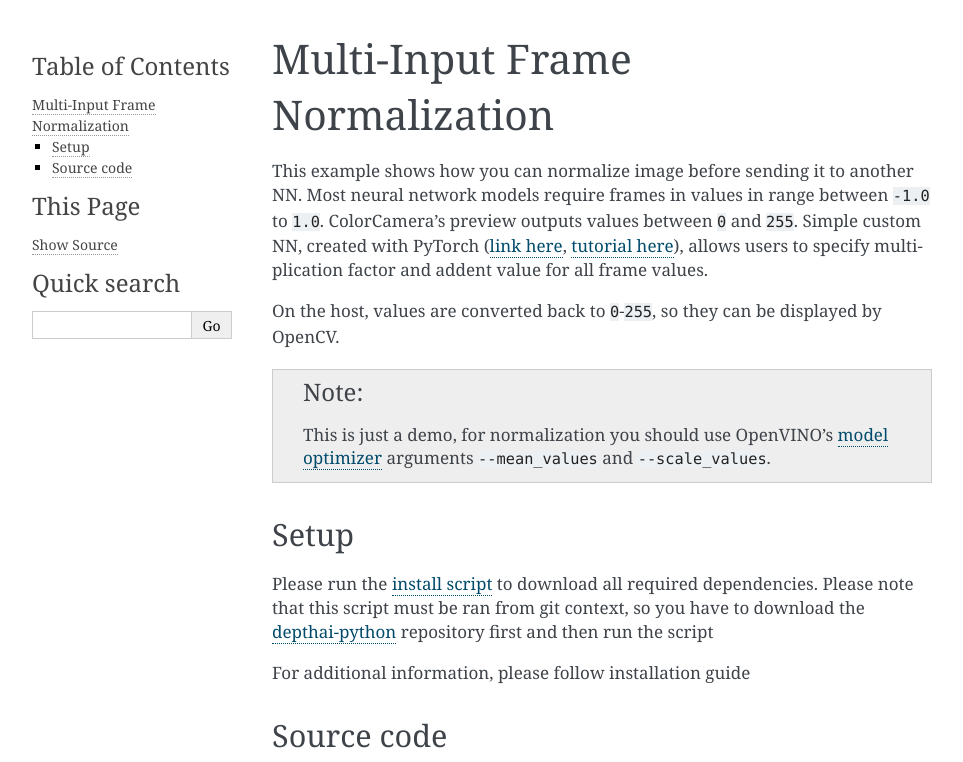
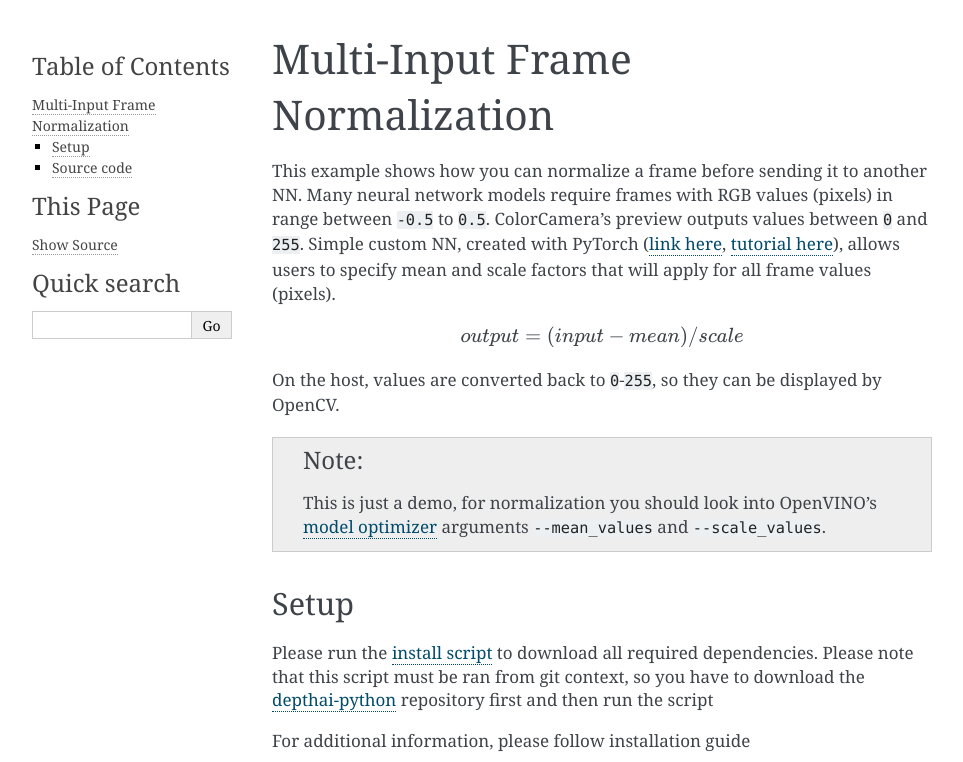
Before and after one commit to luxonis/depthai-python, a Sphinx documentation site: the page built from docs/source/samples/NeuralNetwork/normalization_multi_input.rst, in a window 1280 px wide, cut to the strip 0-762 px from the top of the page. Shown: the whole strip, without its empty margins (148-1111 px from the left). Built offline with Sphinx 7.4.7, drawn with Linux system fonts in a browser that asks for light colours; pages that are not in the unit, such as notebooks, are missing from menus; the version number could not be read and is left out.

Commit message:
Updated normalization blob (so it uses mean & scale values), updated depthai-core

```diff
--- a/docs/source/samples/NeuralNetwork/normalization_multi_input.rst
+++ b/docs/source/samples/NeuralNetwork/normalization_multi_input.rst
@@ -1,15 +1,20 @@
 Multi-Input Frame Normalization
 ===============================
 
-This example shows how you can normalize image before sending it to another NN. Most neural network models
-require frames in values in range between :code:`-1.0` to :code:`1.0`. :ref:`ColorCamera`'s preview outputs
+This example shows how you can normalize a frame before sending it to another NN. Many neural network models
+require frames with RGB values (pixels) in range between :code:`-0.5` to :code:`0.5`. :ref:`ColorCamera`'s preview outputs
 values between :code:`0` and :code:`255`. Simple custom NN, created with PyTorch (`link here <https://github.com/luxonis/depthai-experiments/blob/master/gen2-custom-models/generate_model/pytorch_normalize.py>`__, `tutorial here <https://docs.luxonis.com/en/latest/pages/tutorials/creating-custom-nn-models/>`__),
-allows users to specify multiplication factor and addent value for all frame values.
+allows users to specify mean and scale factors that will apply for all frame values (pixels).
+
+.. math::
+
+   output = (input - mean) / scale
 
 On the host, values are converted back to :code:`0`-:code:`255`, so they can be displayed by OpenCV.
 
+
 .. note::
-    This is just a demo, for normalization you should use OpenVINO's `model optimizer <https://docs.openvinotoolkit.org/latest/openvino_docs_MO_DG_prepare_model_convert_model_Converting_Model_General.html>`__ arguments :code:`--mean_values` and :code:`--scale_values`.
+    This is just a demo, for normalization you should look into OpenVINO's `model optimizer <https://docs.openvinotoolkit.org/latest/openvino_docs_MO_DG_prepare_model_convert_model_Converting_Model_General.html>`__ arguments :code:`--mean_values` and :code:`--scale_values`.
 
 Setup
 #####
```
Also changed, not shown: 3 other files.
